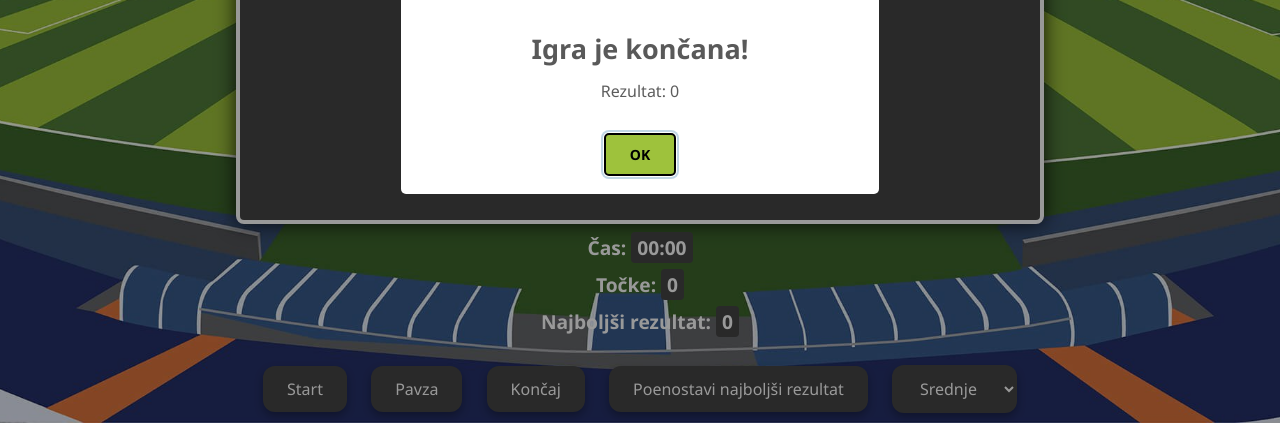
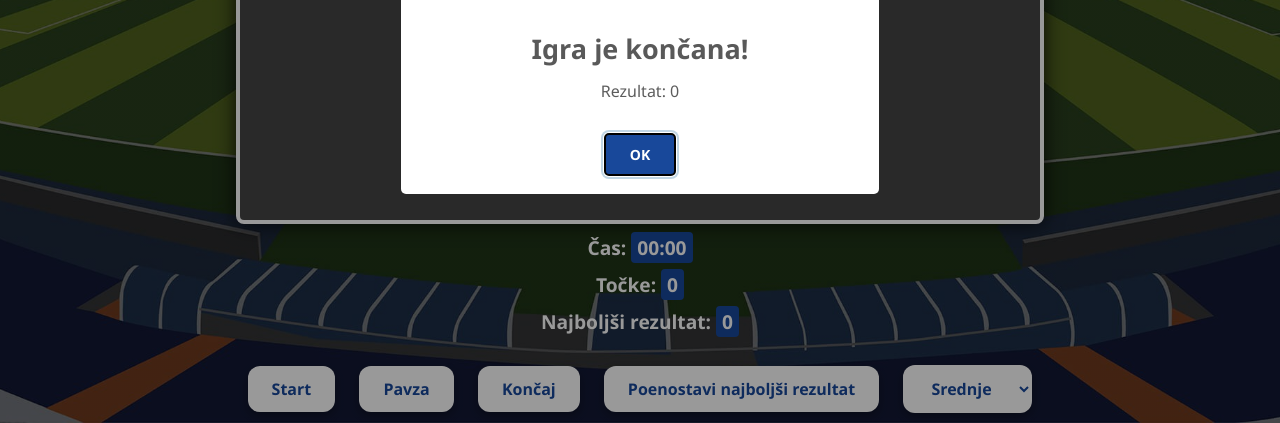
Before and after one commit to MatiasCecko/The-bricks, a plain HTML site: page index.html in a window 1280 px wide. Both pictures are taken after a click on the button "Končaj". Shown: the part 624-1047 px from the top of the page. Drawn offline with nearby package versions, Linux system fonts and the light colour scheme.

Commit message:
Add files via upload

```diff
--- a/css/style.css
+++ b/css/style.css
@@ -7,6 +7,7 @@
 
 body {
   background-image: url('../slike/background.jpg');
+  background-image: linear-gradient(rgba(0, 0, 0, 0.5), rgba(0, 0, 0, 0.5)), url('../slike/background.jpg');
   background-size: cover;
   background-position: center;
   background-repeat: no-repeat;
@@ -41,7 +42,7 @@ p {
 }
 
 mark {
-  background-color: #444;
+  background-color: #18489A;
   color: #fff;
   padding: 2px 6px;
   border-radius: 4px;
@@ -67,15 +68,15 @@ mark {
 }
 
 .swal-button-gameover {
-  background: #9EC23C;
-  color: black;
+  background: #18489A;
+  color: #fff;
   border: 2px solid black;
   font-weight: bold;
 }
 
 .swal-button-gameover:hover {
-  background: grey !important;
-  color: white !important;
+  background: white !important;
+  color: #18489A !important;
   border-color: black !important;
 }
 
@@ -85,8 +86,9 @@ mark {
 }
 
 #game-controls button {
-  background-color: #444;
-  color: #fff;
+  background-color: #fff;
+  font-weight: bold;
+  color: #18489A;
   border: none;
   padding: 12px 24px;
   margin: 10px;
@@ -98,18 +100,16 @@ mark {
 }
 
 #game-controls button:hover {
-  background-color: #666;
+  background-color: #18489A;
+  color: #fff;
+  box-shadow: 0 6px 12px rgba(0, 0, 0, 0.4);
+  transform: translateY(-2px);
 }
 
-#game-controls button:active {
-  transform: scale(0.95);
-  background-color: #888;
-}
-
-
 #difficulty {
-  background-color: #444;
-  color: #fff;
+  background-color: #fff;
+  font-weight: bold;
+  color: #18489A;
   border: none;
   padding: 12px 24px;
   margin: 10px;
@@ -121,12 +121,10 @@ mark {
 }
 
 #difficulty:hover {
-  background-color: #666;
-}
-
-#difficulty:active {
-  transform: scale(0.95);
-  background-color: #888;
+  background-color: #18489A;
+  color: #fff;
+  box-shadow: 0 6px 12px rgba(0, 0, 0, 0.4);
+  transform: translateY(-2px);
 }
 
 .logo-fixed {
```
